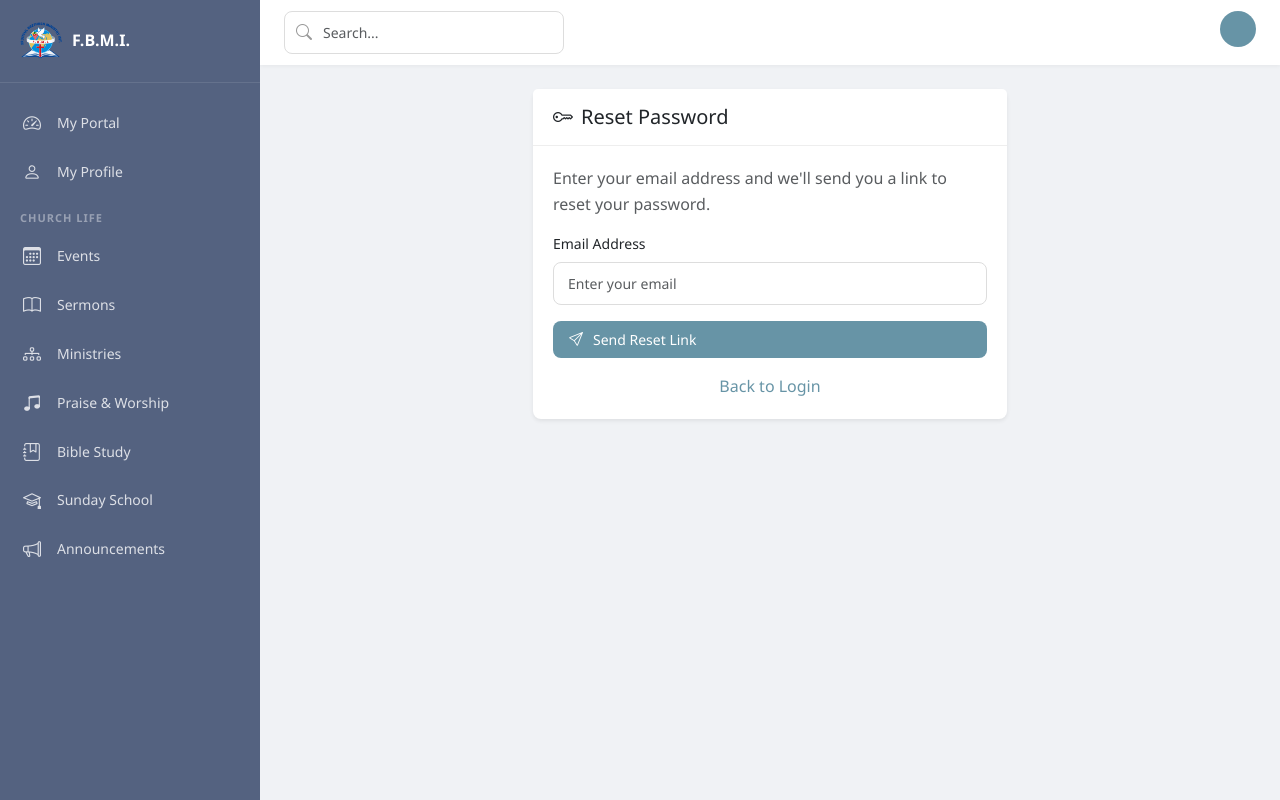
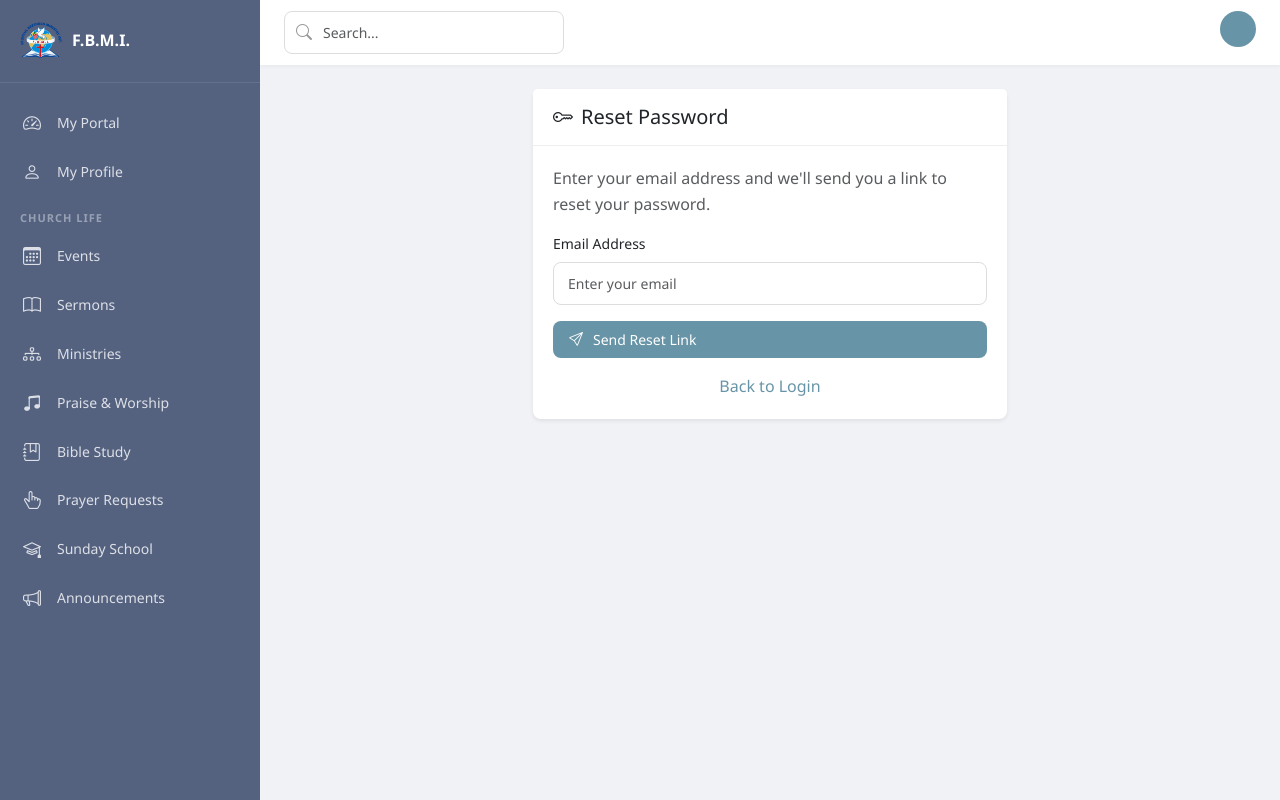
Before and after one commit to mbuguam443/fbmi, a Django app: page /accounts/password_reset/ in a window 1280 px wide. Run offline with Django 4.2, Linux system fonts and the light colour scheme; data comes from the database, SQL or seed files in the repository.

Commit message:
Add Prayer Requests to admin sidebar
Add a 'Prayer Requests' link in the Church Life section of the admin sidebar, plus 'prayer' module registration and a data migration granting it to roles that already have configured permissions.

```diff
--- a/core/modules.py
+++ b/core/modules.py
@@ -12,6 +12,7 @@ MODULES = [
     ('sermons', 'Sermons'),
     ('songs', 'Praise & Worship'),
     ('bible_study', 'Bible Study'),
+    ('prayer', 'Prayer Requests'),
     ('sunday_school', 'Sunday School'),
     ('announcements', 'Announcements'),
     ('finance', 'Finance'),
@@ -26,4 +27,4 @@ MODULES = [
 MODULE_KEYS = [key for key, label in MODULES]
 
 # Modules every logged-in user should keep (the landing area).
-ALWAYS_VISIBLE = ['events', 'sermons', 'songs', 'bible_study', 'sunday_school', 'ministries', 'announcements']
+ALWAYS_VISIBLE = ['events', 'sermons', 'songs', 'bible_study', 'prayer', 'sunday_school', 'ministries', 'announcements']
--- a/templates/admin/base.html
+++ b/templates/admin/base.html
@@ -158,6 +158,9 @@
             {% if allowed_modules is None or 'bible_study' in allowed_modules %}
             <a href="{% url 'bible_study:study_list' %}" class="{% if '/bible-study' in request.path %}active{% endif %}"><i class="bi bi-journal-bookmark"></i> Bible Study</a>
             {% endif %}
+            {% if allowed_modules is None or 'prayer' in allowed_modules %}
+            <a href="{% url 'prayer:prayer-request-list' %}" class="{% if '/prayer' in request.path %}active{% endif %}"><i class="bi bi-hand-index-thumb"></i> Prayer Requests</a>
+            {% endif %}
             {% if allowed_modules is None or 'sunday_school' in allowed_modules %}
             <a href="{% url 'sunday_school:course_list' %}" class="{% if '/sunday-school' in request.path %}active{% endif %}"><i class="bi bi-mortarboard"></i> Sunday School</a>
             {% endif %}
```
Also changed, not shown: core/migrations/0006_add_prayer_module_perms.py (added).
